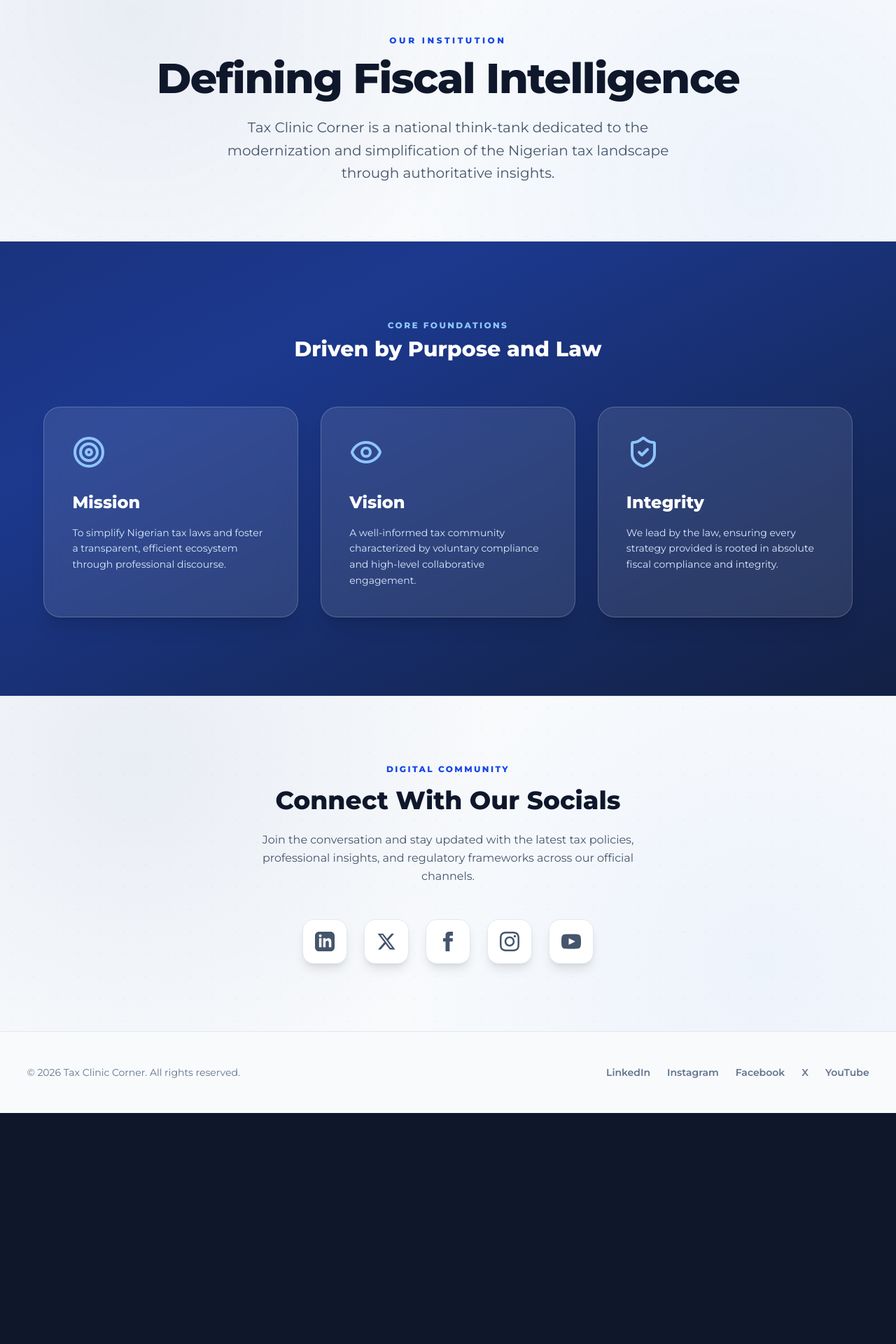
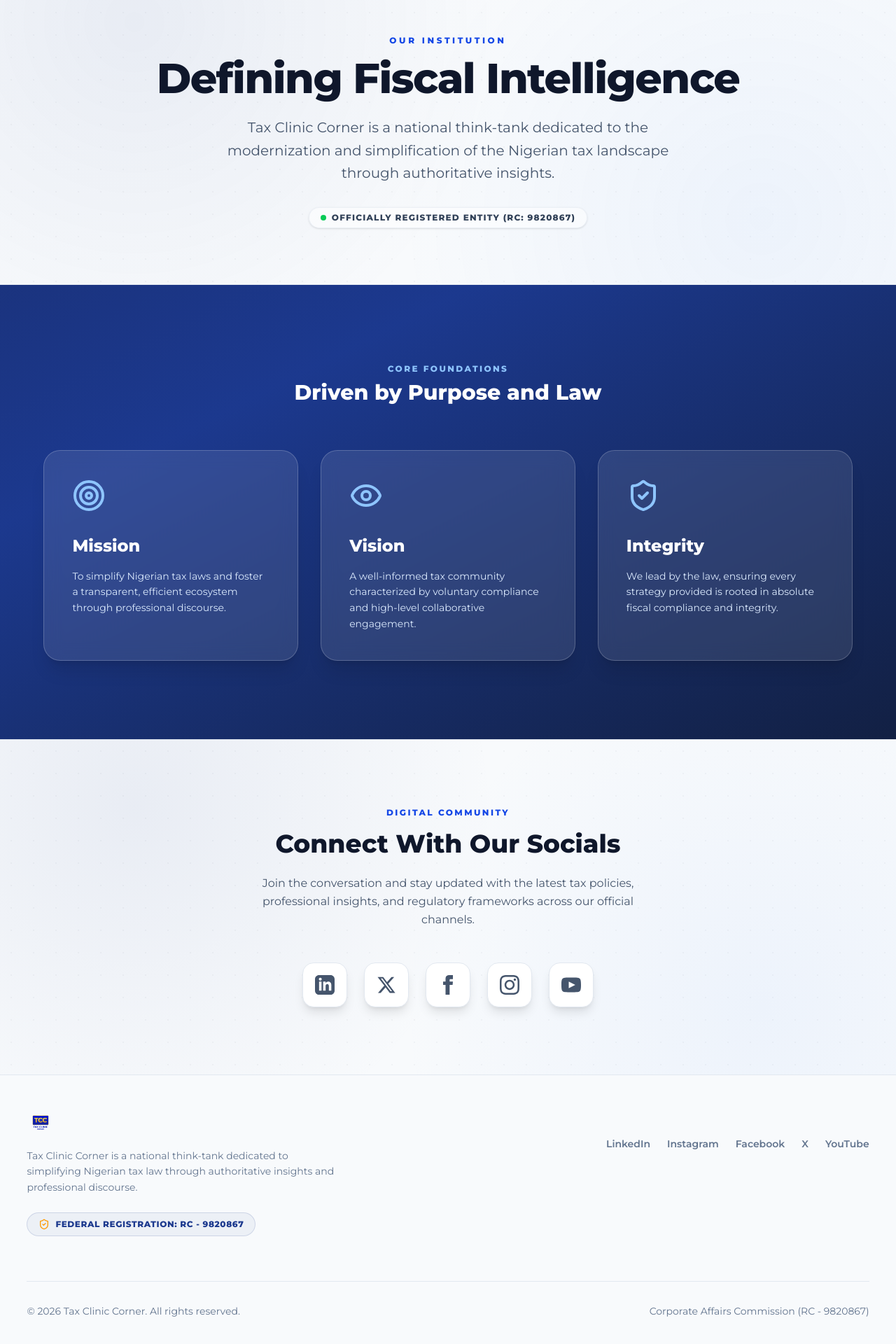
Before and after one commit to cleanframe-studios/tcc-website, a Next.js app: page /about in a window 1280 px wide. Shown: the part 142-2062 px from the top of the page at 70% size. Before the commit the page ends 1732 px from the top, so only its background shows below. Built offline with nearby package versions, Linux system fonts and the light colour scheme.

Commit message:
Add official registration trust badges

```diff
--- a/src/app/about/page.tsx
+++ b/src/app/about/page.tsx
@@ -19,6 +19,12 @@
             Tax Clinic Corner is a national think-tank dedicated to the modernization
             and simplification of the Nigerian tax landscape through authoritative insights.
           </p>
+          <div className="mt-8 flex justify-center">
+            <div className="flex items-center gap-2 px-4 py-1.5 bg-white/50 backdrop-blur-md border border-slate-200/60 rounded-full shadow-sm text-slate-700 text-xs font-bold tracking-widest uppercase">
+              <span className="w-2 h-2 rounded-full bg-green-500 animate-pulse" />
+              Officially Registered Entity (RC: 9820867)
+            </div>
+          </div>
         </div>
       </section>
 
--- a/src/app/components/Footer.tsx
+++ b/src/app/components/Footer.tsx
@@ -1,11 +1,21 @@
+import { ShieldCheck } from 'lucide-react';
+
 export default function Footer() {
   return (
     <footer className="bg-slate-50 border-t border-slate-200 py-12 mt-auto">
-      <div className="max-w-6xl mx-auto px-6 flex flex-col md:flex-row justify-between items-center gap-6 text-center md:text-left">
-        <div className="text-slate-500 text-sm font-medium">
-          © 2026 Tax Clinic Corner. All rights reserved.
+      <div className="max-w-6xl mx-auto px-6">
+        <div className="flex flex-col md:flex-row justify-between items-center md:items-start gap-10 text-center md:text-left">
+          <div className="max-w-md">
+            <img src="/tcc_logo.png" alt="Tax Clinic Corner Logo" className="h-10 w-auto object-contain mx-auto md:mx-0 mb-4" />
+            <p className="text-slate-500 text-sm font-medium leading-relaxed">
+              Tax Clinic Corner is a national think-tank dedicated to simplifying Nigerian tax law through authoritative insights and professional discourse.
+            </p>
+            <div className="mt-6 inline-flex items-center gap-2 px-4 py-2 bg-blue-900/5 border border-blue-900/15 rounded-full text-blue-900 text-xs font-extrabold tracking-wider">
+              <ShieldCheck className="w-4 h-4 text-amber-500" />
+              FEDERAL REGISTRATION: RC - 9820867
             </div>
-        <div className="flex flex-wrap justify-center gap-6 text-sm font-semibold text-slate-500">
+          </div>
+          <div className="flex flex-wrap justify-center gap-6 text-sm font-semibold text-slate-500 md:pt-10">
             <a href="https://www.linkedin.com/company/taxcliniccorner/" target="_blank" rel="noopener noreferrer" className="hover:text-blue-900 transition-colors">
               LinkedIn
             </a>
@@ -23,6 +33,14 @@
             </a>
           </div>
         </div>
+
+        <div className="border-t border-slate-200 mt-16 pt-8 flex flex-col md:flex-row items-center justify-between gap-4 text-sm font-medium text-slate-500">
+          <p>© 2026 Tax Clinic Corner. All rights reserved.</p>
+          <div className="flex items-center gap-4">
+            <span>Corporate Affairs Commission (RC - 9820867)</span>
+          </div>
+        </div>
+      </div>
     </footer>
   );
 }
```
Lines whose indentation alone changed are shown as unchanged.
